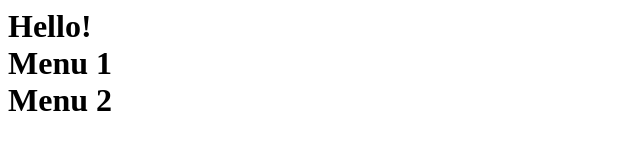
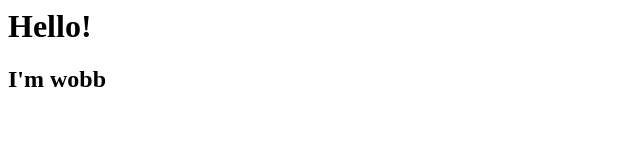
Before and after one commit to WobbuffetWynaut/wobb, a plain HTML site: page index.html in a window 1280 px wide. Shown: the whole page, without its empty margins (0-640 px from the left). Drawn offline with Linux system fonts and the light colour scheme.

Commit message:
Update index.html

```diff
--- a/index.html
+++ b/index.html
@@ -1,12 +1,3 @@
 <body>
   <h1>Hello!</hl>
-  <div class="sidebar">
-    <div>Menu 1</div>
-    <div>Menu 2</div>
-  </div>
-
-  <div class="body text">
-    <!-- body content -->
-    <div>
-
-      </body>
+  <h2>I'm wobb</h2>
```
